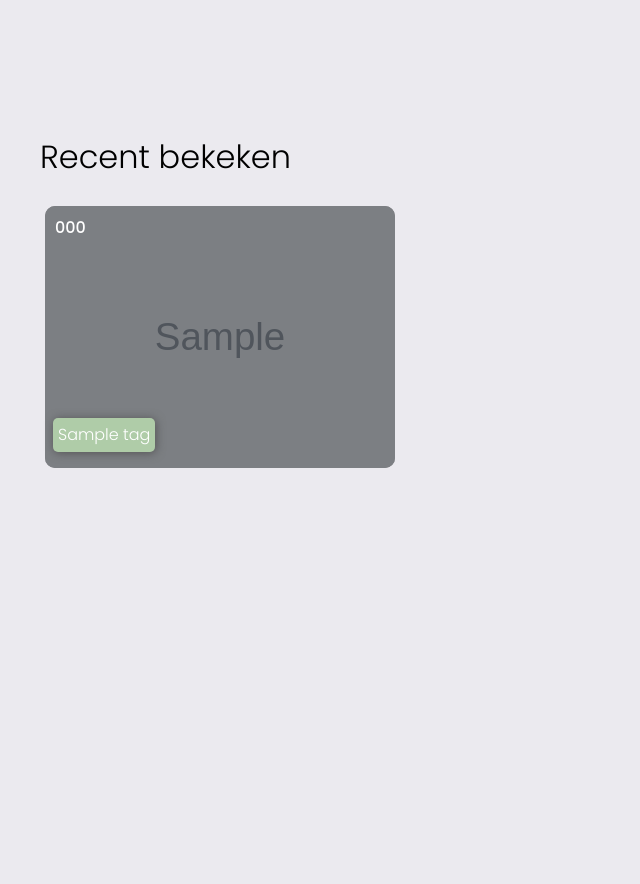
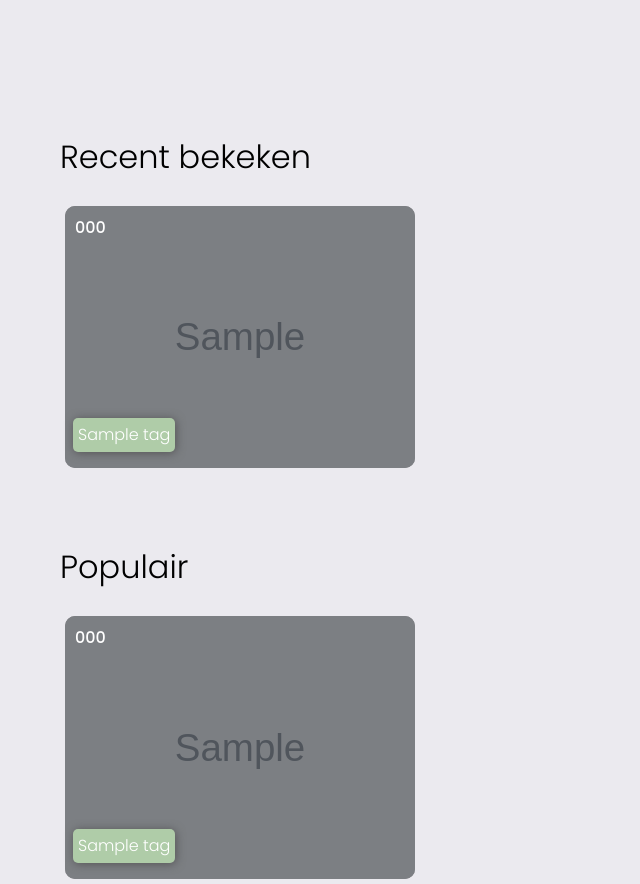
Before and after one commit to Chazzers/egilde-prototype, a Node server app: template src/views/search.ejs in a window 1280 px wide. Shown: the part 97-981 px from the top of the page, without its empty margins (0-640 px from the left). Before the commit the page ends 565 px from the top, so only its background shows below. Run offline with Node 20, Linux system fonts and the light colour scheme; the template is opened without the code that fills it: most values are stand-ins (such as "Sample title", 1, 10 or a date in 2020); grey boxes marked "Sample" are stand-in pictures; some libraries are stand-ins or nearby versions.

Commit message:
add tag colors to search page items

```diff
--- a/src/static/css/styles.css
+++ b/src/static/css/styles.css
@@ -899,6 +899,7 @@ header a {
 	font-weight: 500;
 	color: rgb(84, 84, 84);
 	text-align: center;
+	z-index: 2;
 }
 
 .vergelijken .vergelijken-form .vergelijken-submit.active {
@@ -966,7 +967,7 @@ header a {
 	font-weight: lighter;
 	text-align: left;
 	font-size: 2em;
-	margin: 70px 0 0;
+	margin: 70px 20px 0;
 }
 
 .landingspage .title{
@@ -1058,6 +1059,10 @@ header a {
 	justify-content: flex-start;
 	margin: 20px auto 50px;
 	overflow-x: scroll;
+}
+
+.landingspage .recentlyviewed {
+	padding: 0 20px;
 }
 
 .recentlyviewed article {
--- a/src/views/search.ejs
+++ b/src/views/search.ejs
@@ -62,6 +62,26 @@
 				<% }) %>
 			</section>
 		<% } %>
+		<% if(mostVisited.length) { %>
+			<h3>Populair</h3>
+			<section class="recentlyviewed">
+				<% mostVisited.forEach(item => { %>
+					<a href="/producten/<%= item.fields.slug %>">
+						<article data-id="<%= item.fields.tags %>" data-title="<%= item.fields.slug %>"  class="ehealth-item">
+							<% if(item.fields.afbeelding) { %>
+								<img src="<%= item.fields.afbeelding.fields.file.url %>" alt="">
+							<% } %>
+							<h3><%= item.fields.titel %></h3>
+							<div class="ehealth-tags-container">
+								<% item.fields.tagObjects.forEach(tag => { %>
+									<h5 class="<%= tag.color %>"><%= tag.tag %></h5>
+								<% }) %>
+							</div>
+						</article>
+					</a>
+				<% }) %>
+			</section>
+		<% } %>
 	</main>
 </body>
 </html>
```
Also changed, not shown: src/controllers/render/renderSearchPage.js (+39 -0 lines).
